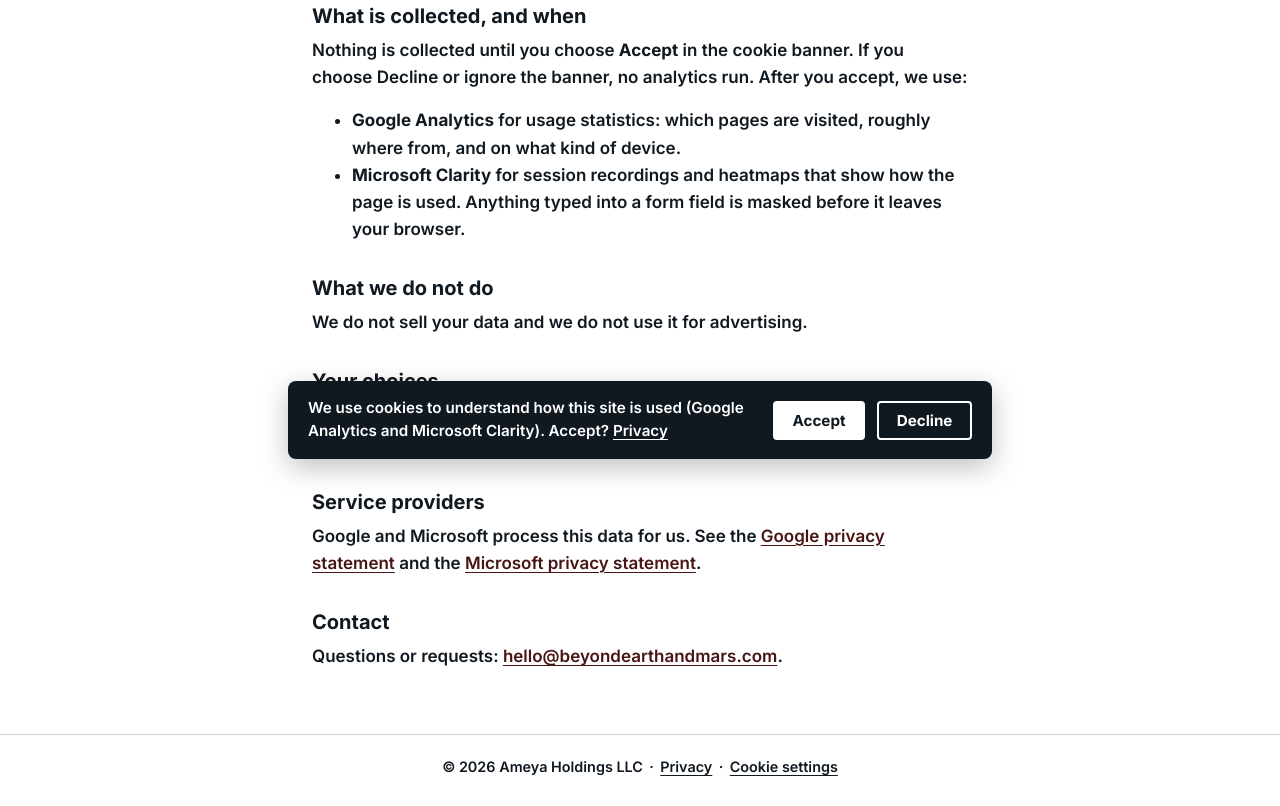
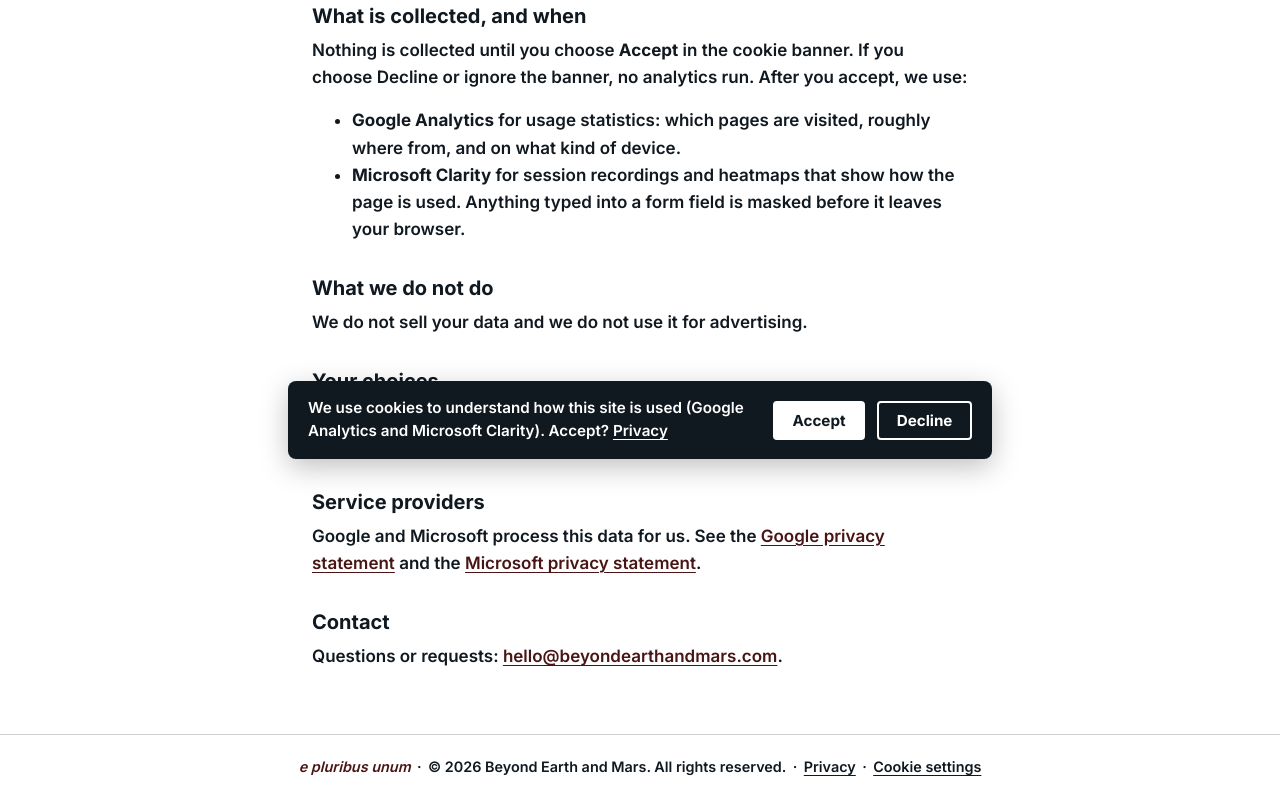
Before and after one commit to BeyondEarthAndMars/beyondearthandmars.com, a plain HTML site: page privacy/index.html in a window 1280 px wide. Shown: the part 325-1131 px from the top of the page. Drawn offline with Linux system fonts and the light colour scheme.

Commit message:
Footer: brand copyright and motto
Co-Authored-By: Claude Opus 5.5 <noreply@anthropic.com>
Claude-Session: https://claude.ai/code/session_01RL7on3ndJSxUmrEchj37zK

```diff
--- a/assets/consent.js
+++ b/assets/consent.js
@@ -113,6 +113,7 @@
     if (!stored) show(false);
     document.addEventListener('click', function (e) {
       var t = e.target;
+      if (t && t.closest && t.closest('[data-egg]')) { window.location.href = 'https://ameyaholdingsllc.com'; return; }
       var el = t && t.closest ? t.closest('[data-consent-open]') : null;
       if (!el) return;
       e.preventDefault();
--- a/assets/site.css
+++ b/assets/site.css
@@ -56,6 +56,7 @@ a:focus-visible, button:focus-visible { outline: 3px solid var(--brand-accent);
 }
 .site-footer a, .site-footer button { color: var(--brand-text); }
 .site-footer .sep { margin: 0 0.4rem; }
+.site-footer .motto { font-family: var(--font-heading); font-style: italic; color: var(--brand-primary); }
 .link-button { background: none; border: 0; padding: 0; font: inherit; text-decoration: underline; text-underline-offset: 0.2em; cursor: pointer; }
 
 .doc { width: 100%; max-width: 44rem; margin: 0 auto; padding: 2.5rem 1.5rem 3rem; flex: 1; }
--- a/privacy/index.html
+++ b/privacy/index.html
@@ -46,7 +46,7 @@
   <p>Questions or requests: <a href="mailto:hello@beyondearthandmars.com">hello@beyondearthandmars.com</a>.</p>
 </main>
 <footer class="site-footer">
-  <span>&copy; 2026 Ameya Holdings LLC</span><span class="sep" aria-hidden="true">&middot;</span><a href="/privacy/">Privacy</a><span class="sep" aria-hidden="true">&middot;</span><button type="button" class="link-button" data-consent-open>Cookie settings</button>
+  <span class="motto"><span data-egg>e</span> pluribus unum</span><span class="sep" aria-hidden="true">&middot;</span><span>&copy; 2026 Beyond Earth and Mars. All rights reserved.</span><span class="sep" aria-hidden="true">&middot;</span><a href="/privacy/">Privacy</a><span class="sep" aria-hidden="true">&middot;</span><button type="button" class="link-button" data-consent-open>Cookie settings</button>
 </footer>
 </body>
 </html>
```
Also changed, not shown: 404.html (+1 -1 lines), index.html (+1 -1 lines), 1 other file.
